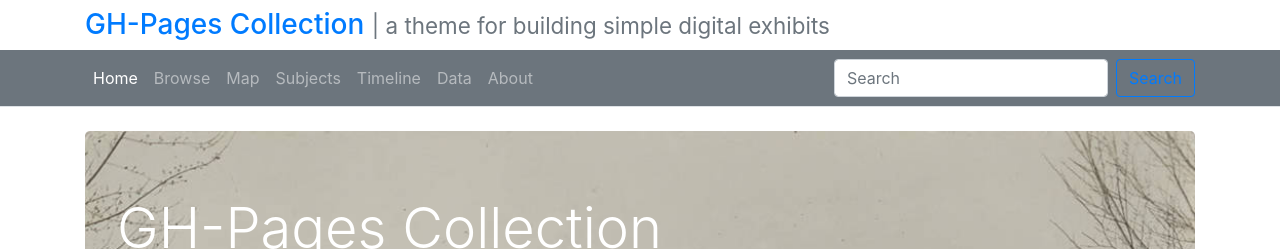
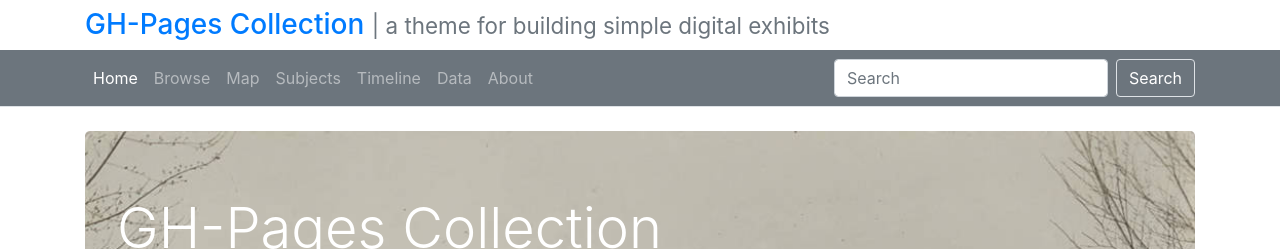
Before and after one commit to uidaholib/pages-collection, a Jekyll site: the page built from index.md, in a window 1280 px wide. Shown: the top 249 px of the page. Built offline with Jekyll 4.4.1, drawn with Linux system fonts in a browser that asks for light colours.

Commit message:
update nav bar search button

```diff
--- a/_includes/collection-nav.html
+++ b/_includes/collection-nav.html
@@ -20,7 +20,7 @@
             </script>
             <form class="form-inline my-2 my-lg-0" role="search" id="search" onsubmit="site_search(); return false;">
                 <input id="site-search" class="form-control mr-sm-2" type="text" placeholder="Search" aria-label="Search">
-                <button class="btn btn-outline-primary my-2 my-sm-0" type="submit">Search</button>
+                <button class="btn btn-secondary border my-2 my-sm-0" type="submit">Search</button>
             </form>
         </div>
     </div>
```
